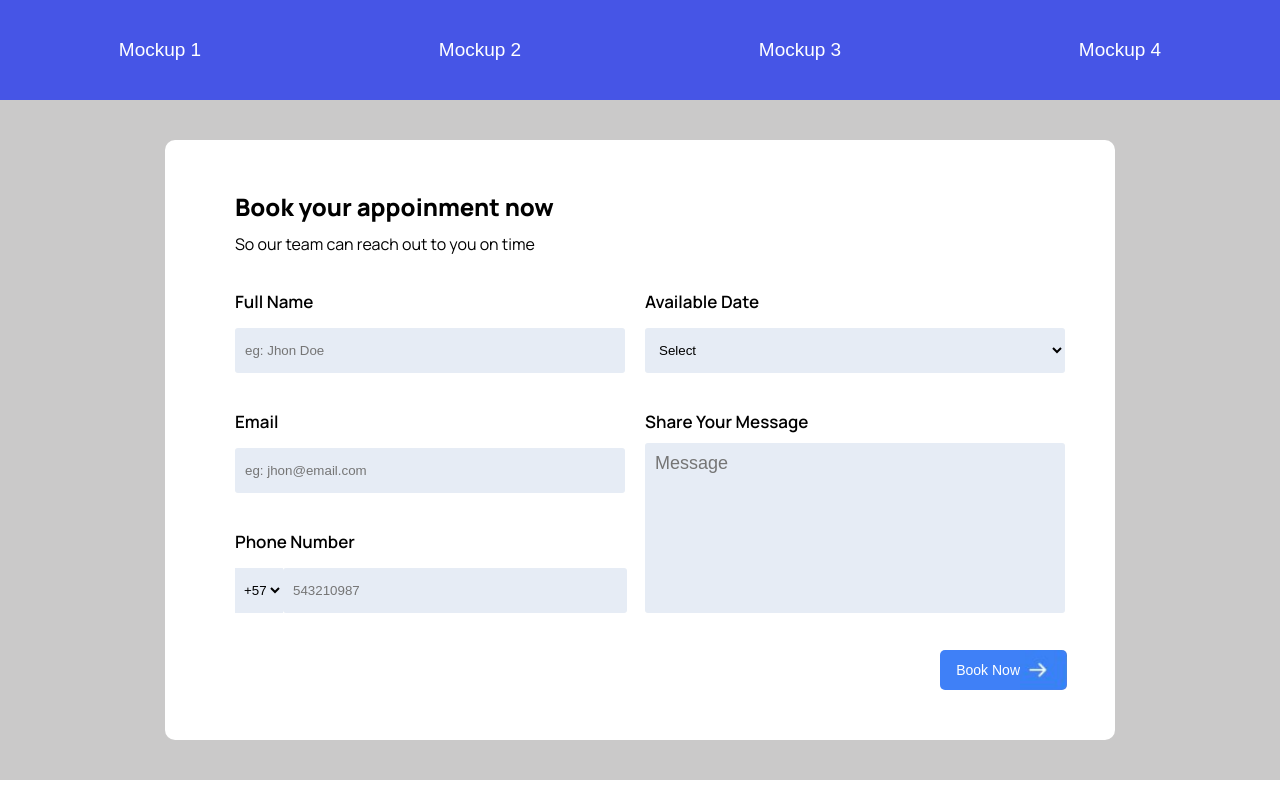
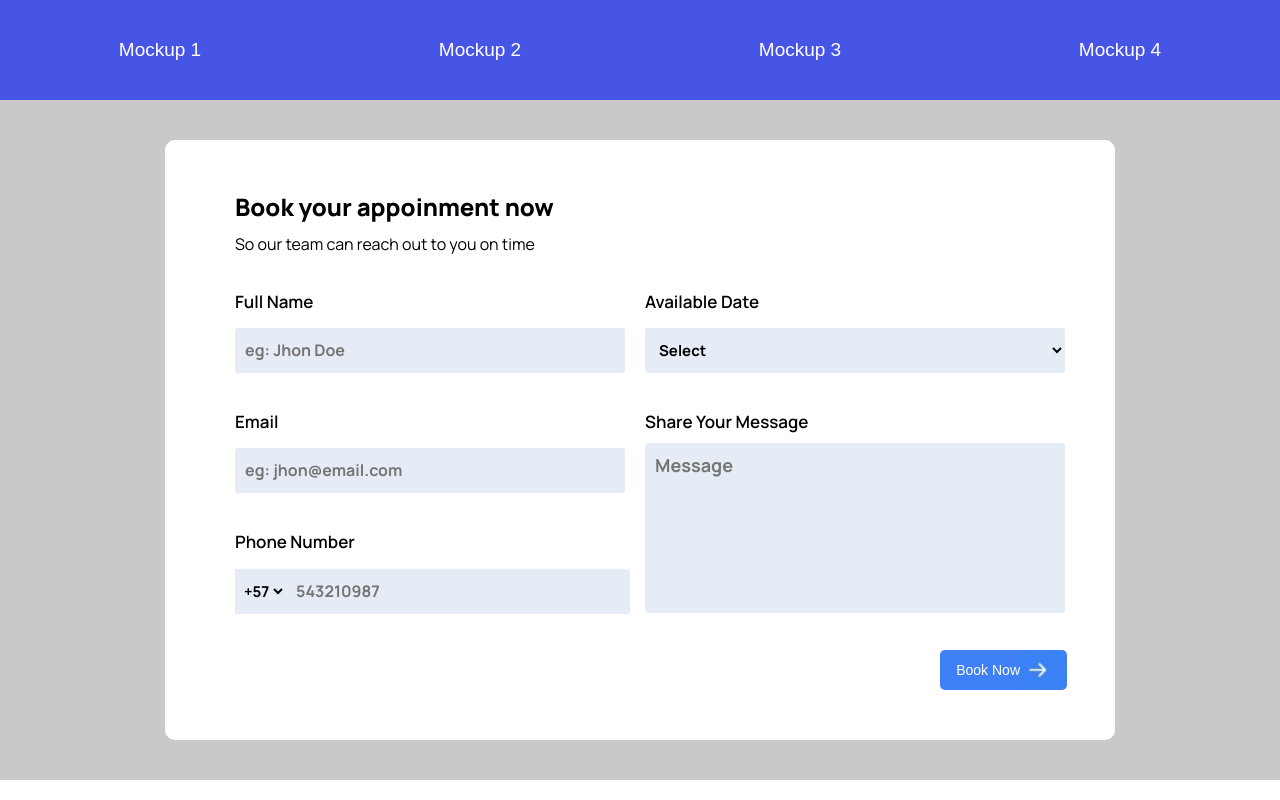
Before and after one commit to santiagosu1/forms-with-grid, a plain HTML site: page Mockup3.html in a window 1280 px wide. Drawn offline with Linux system fonts and the light colour scheme.

Commit message:
Update final details Form 3.

```diff
--- a/Mockup3.html
+++ b/Mockup3.html
@@ -41,7 +41,7 @@
                             <div class="inputleftrowsstyle3 ">
                                 <label>Phone Number</label>
                                 <div class="phonenumberstyle">
-                                    <select name="Telephone prefix" style="height: 45px; border: none; background-color: #E6ECF5; padding-left: 5px;">
+                                    <select name="Telephone prefix" style="height: 45px; border: none; background-color: #E6ECF5; padding-left: 5px; font-family: 'Manrope', sans-serif; font-size: 15px; border-top-right-radius: 0px; border-bottom-right-radius: 0px; font-weight: bold;">
                                         <option value="+57">+57</option>
                                         <option value="+52">+52</option>
                                         <option value="+1">+1</option>
@@ -57,7 +57,7 @@
                             <div class="inputrightstyle3">
 
                                 <label style="padding-bottom: 20px;">Available Date</label>
-                                <select name="Date" style="height: 45px; background-color: #E6ECF5; border: none; border-radius: 3px; padding-left: 10px;" >
+                                <select name="Date" style="height: 45px; background-color: #E6ECF5; border: none; border-radius: 3px; padding-left: 10px; font-family: 'Manrope', sans-serif; font-weight: bold; font-size: 15px;" >
                                     <option value="Select">Select</option>
                                     <option value="November 17">November 17</option>
                                     <option value="November 21">November 21</option>
--- a/style.css
+++ b/style.css
@@ -259,6 +259,9 @@ section.informationstyle {
     border: none;
     background-color: #E6ECF5;
     border-radius: 3px;
+    font-family: "Manrope", sans-serif;
+    font-size: 16px;
+    font-weight: bold;
 }
 
 .inputstyle3-phone {
@@ -268,6 +271,12 @@ section.informationstyle {
     border: none;
     background-color: #E6ECF5;
     border-radius: 3px;
+    margin-top: 3px;
+    font-family: "Manrope", sans-serif;
+    font-size: 16px;
+    font-weight: bold;
+    border-top-left-radius: 0px;
+    border-bottom-left-radius: 0px;
 }
 
 /*  INPUT RIGTH PART  */
@@ -304,7 +313,8 @@ input.inputrightstyle3 {
     border-radius: 3px;
     padding: 10px;
     resize: none;
-    font-family: "Poppins", sans-serif;
+    font-family: "Manrope", sans-serif;
+    font-weight: bold;
     font-size: 18px;
 }
 
```
